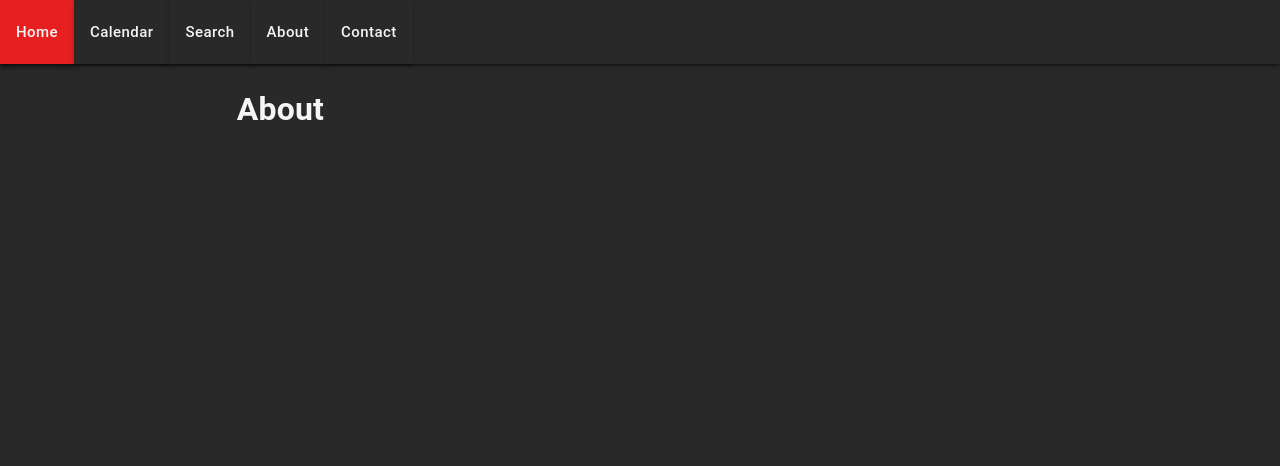
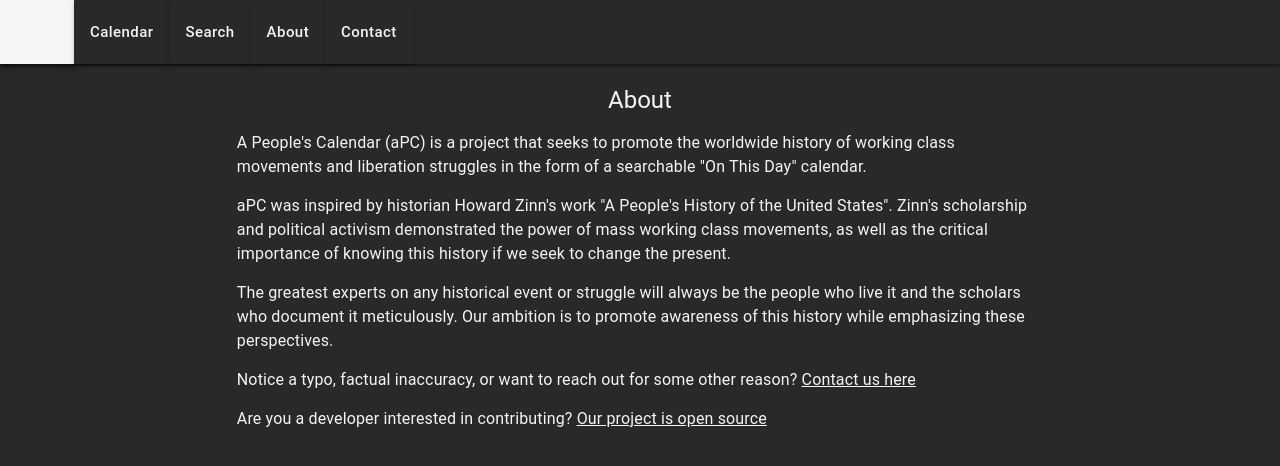
Before and after one commit to aPeoplesCalendar/apc-web, a React (Create React App) app: page /about in a window 1280 px wide. Shown: the top 466 px of the page. Built offline with nearby package versions, Linux system fonts and the light colour scheme.

Commit message:
major style and text updates to about, contact, and home pages

```diff
--- /dev/null
+++ b/src/components/About/About.styles.ts
@@ -0,0 +1,19 @@
+import { linkStyle } from "../Calendar/Calendar.styles";
+
+export const headerStyle = {
+  textAlign: "center",
+  marginTop: "20px",
+  marginBottom: "15px",
+};
+
+export const textContainer = {
+  display: "flex",
+  flexDirection: "column",
+  gap: "15px",
+};
+
+export const aboutLinkStyle = {
+  ...linkStyle,
+  textDecoration: "underline",
+  wordBreak: "break-word",
+};
--- a/src/components/About/About.tsx
+++ b/src/components/About/About.tsx
@@ -1,3 +1,67 @@
+import { Box, Typography } from "@mui/material";
+import Fade from "@mui/material/Fade";
+import { generatePath } from "react-router-dom";
+import { ROUTES } from "../../constants/routes";
+import * as styles from "./About.styles";
+
 export const About = () => {
-    return <h1>About</h1>;
-  };
+  return (
+    <Box>
+      <Typography variant="h5" sx={styles.headerStyle}>
+        About
+      </Typography>
+      <Box sx={styles.textContainer}>
+        <Fade in={true} timeout={750}>
+          <Typography>
+            A People's Calendar (aPC) is a project that seeks to promote the
+            worldwide history of working class movements and liberation
+            struggles in the form of a searchable "On This Day" calendar.
+          </Typography>
+        </Fade>
+        <Fade in={true} timeout={1100}>
+          <Typography>
+            aPC was inspired by historian Howard Zinn's work "A People's History
+            of the United States". Zinn's scholarship and political activism
+            demonstrated the power of mass working class movements, as well as
+            the critical importance of knowing this history if we seek to change
+            the present.
+          </Typography>
+        </Fade>
+        <Fade in={true} timeout={1450}>
+          <Typography>
+            The greatest experts on any historical event or struggle will always
+            be the people who live it and the scholars who document it
+            meticulously. Our ambition is to promote awareness of this history
+            while emphasizing these perspectives.
+          </Typography>
+        </Fade>
+        <Fade in={true} timeout={1800}>
+          <Typography>
+            {`Notice a typo, factual inaccuracy, or want to reach out for some
+            other reason? `}
+            <Typography
+              component="a"
+              sx={styles.aboutLinkStyle}
+              href={generatePath(ROUTES.CONTACT)}
+            >
+              Contact us here
+            </Typography>
+          </Typography>
+        </Fade>
+        <Fade in={true} timeout={1800}>
+          <Typography>
+            {`Are you a developer interested in contributing? `}
+            <Typography
+              component="a"
+              sx={styles.aboutLinkStyle}
+              href="https://github.com/aPeoplesCalendar/apc-web"
+              target="_blank"
+            >
+              Our project is open source
+            </Typography>
+          </Typography>
+        </Fade>
+      </Box>
+    </Box>
+  );
+};
--- a/src/components/Calendar/Calendar.utils.ts
+++ b/src/components/Calendar/Calendar.utils.ts
@@ -40,8 +40,8 @@
 };
 
 export const generateSpecificDayRoute = (
-  month: string,
-  day: string,
+  month = `${new Date().getMonth() + 1}`,
+  day = `${new Date().getDate()}`,
   view = "day"
 ) => `${ROUTES.CALENDAR_DAY}?month=${month}&day=${day}&view=${view}`;
 
--- a/src/components/Calendar/SimpleSearch/SimpleSearch/SimpleSearch.tsx
+++ b/src/components/Calendar/SimpleSearch/SimpleSearch/SimpleSearch.tsx
@@ -16,7 +16,6 @@
 import { ResponsiveActionsContainer } from "./ResponsiveActionsContainer";
 
 // to dos
-// finalize color scheme
 // write the meta stuff - about page, contact page, homepage, readme
 // deploy via netlify
 // update apc-form to work with new stuff
@@ -27,7 +26,7 @@
   const month = new URLSearchParams(searchParams).get("month") ?? "1";
   const viewMode = new URLSearchParams(searchParams).get("view") ?? "day";
 
-  const handleNewDate = (e: ChangeEvent<HTMLInputElement>): void => {
+  const handleNewDate = (e: ChangeEvent<HTMLInputElement>) => {
     // if the user did something weird and the given date is falsy, don't run anything
     if (!e.target.value) {
       return;
--- /dev/null
+++ b/src/components/Contact/Contact.styles.ts
@@ -0,0 +1,17 @@
+export const headerStyle = {
+  textAlign: "center",
+  marginTop: "20px",
+  marginBottom: "15px",
+};
+
+export const formContainer = {
+  display: "flex",
+  flexDirection: "column",
+  gap: "15px",
+};
+
+export const buttonContainer = {
+  display: "flex",
+  justifyContent: "center",
+  marginTop: "15px",
+};
--- a/src/components/Contact/Contact.tsx
+++ b/src/components/Contact/Contact.tsx
@@ -1,5 +1,6 @@
-import { Button, TextField, Typography } from "@mui/material";
+import { Box, Button, TextField, Typography } from "@mui/material";
 import { useState } from "react";
+import * as styles from "./Contact.styles";
 
 export const Contact = () => {
   const [contactFormData, setContactFormData] = useState({
@@ -19,13 +20,13 @@
   const disableSubmit = !email || !message || !title;
 
   return (
-    <div>
+    <Box>
       <form name="contact" method="post">
         <input type="hidden" name="form-name" value="contact" />
-        <header>
-          <Typography>Contact Us</Typography>
-        </header>
-        <div>
+        <Typography sx={styles.headerStyle} variant="h5">
+          Contact
+        </Typography>
+        <Box sx={styles.formContainer}>
           <Typography>Return Email</Typography>
           <TextField
             type="text"
@@ -53,17 +54,18 @@
             multiline
             required
           />
-        </div>
+        </Box>
+        <Box sx={styles.buttonContainer}>
           <Button
             type="submit"
             value="Submit"
-          onClick={() => alert("submitted")}
             disabled={disableSubmit}
             variant="contained"
           >
             Submit
           </Button>
+        </Box>
       </form>
-    </div>
+    </Box>
   );
 };
--- a/src/components/Homepage/Homepage.styles.ts
+++ b/src/components/Homepage/Homepage.styles.ts
@@ -1,3 +1,5 @@
+import { linkStyle } from "../Calendar/Calendar.styles";
+
 export const header = {
   textAlign: "center",
   marginTop: "15px",
@@ -6,9 +8,21 @@
 
 export const eventOTDHeader = { textAlign: "center", marginBottom: "10px" };
 
-export const homepageText = {
+export const homepageTextContainer = {
   display: "flex",
   flexDirection: "column",
   gap: "15px",
   padding: "5px",
+  marginBottom: "7px",
 };
+
+export const homepageText = (aboveMediumScreen: boolean) => ({
+  fontSize: aboveMediumScreen ? "18px" : "16px",
+});
+
+export const homepageLinkStyle = {
+  ...linkStyle,
+  ...homepageText,
+  textDecoration: "underline",
+  wordBreak: "break-word",
+};
--- a/src/components/Homepage/Homepage.tsx
+++ b/src/components/Homepage/Homepage.tsx
@@ -1,14 +1,17 @@
-import { Skeleton } from "@mui/material";
-import { Box, Typography } from "@mui/material";
+import { Box, useMediaQuery, useTheme, Typography } from "@mui/material";
 import { useEffect, useState } from "react";
 import { supabase } from "../../supabaseClient";
 import { DatabaseEvent } from "../../types/types";
 import * as styles from "./Homepage.styles";
 import { QueryResultEventDisplay } from "../Calendar/QueryResultEventDisplay/QueryResultEventDisplay";
+import { generateSpecificDayRoute } from "../Calendar/Calendar.utils";
 
 export const Homepage = () => {
   const [eventOTD, setEventOTD] = useState<DatabaseEvent>();
   const [loading, setLoading] = useState<boolean>(false);
+
+  const theme = useTheme();
+  const aboveMediumScreen = useMediaQuery(theme.breakpoints.up("md"));
 
   const fetchEventOfTheDay = async () => {
     setLoading(true);
@@ -37,27 +40,25 @@
 
   return (
     <div>
-      <Typography variant="h3" sx={styles.header}>
+      <Typography variant={aboveMediumScreen ? "h3" : "h4"} sx={styles.header}>
         A People's Calendar
       </Typography>
-      <Box sx={styles.homepageText}>
-        <Typography>
-          Lorem Ipsum is simply dummy text of the printing and typesetting
-          industry. Lorem Ipsum has been the industry's standard dummy text ever
-          since the 1500s, when an unknown printer took a galley of type and
-          scrambled it to make a type specimen book.
-        </Typography>
-        <Typography>
-          It has survived not only five centuries, but also the leap into
-          electronic typesetting, remaining essentially unchanged. It was
-          popularised in the 1960s with the release of Letraset sheets
-          containing Lorem Ipsum passages, and more recently with desktop
-          publishing software like Aldus PageMaker including versions of Lorem
-          Ipsum.
+      <Box sx={styles.homepageTextContainer}>
+        <Typography sx={styles.homepageText(aboveMediumScreen)}>
+          {`A People's Calendar (aPC) is a project that seeks to promote the
+          worldwide history of working class movements and liberation struggles
+          in the form of a searchable "On This Day" style `}
+          <Typography
+            component="a"
+            sx={styles.homepageLinkStyle}
+            href={generateSpecificDayRoute()}
+          >
+            calendar
+          </Typography>
+          .
         </Typography>
       </Box>
       <div>
-        {loading && <Skeleton />}
         <Typography variant="h6" sx={styles.eventOTDHeader}>
           Event of the Day
         </Typography>
--- a/src/components/Navbar/NavBar.styles.ts
+++ b/src/components/Navbar/NavBar.styles.ts
@@ -34,10 +34,6 @@
   marginTop: "0px",
   fontSize: "15px",
   borderRadius: "0px",
-  transition: "background-color .4s ease",
-  "&:hover": {
-    backgroundColor: thematicRed,
-  },
 };
 
 export const smallNavContentStyle = {
```
Lines whose indentation alone changed are shown as unchanged.
